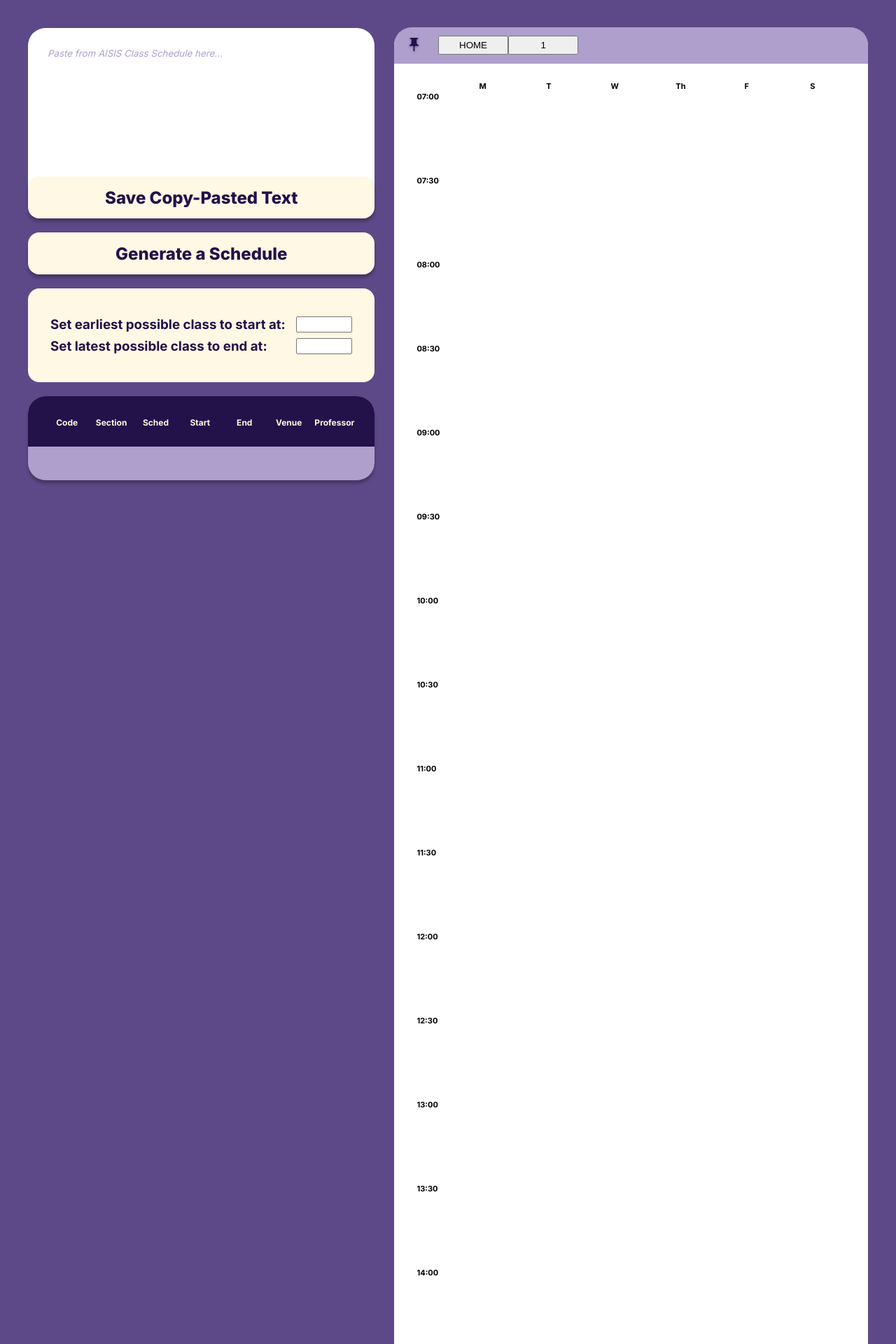
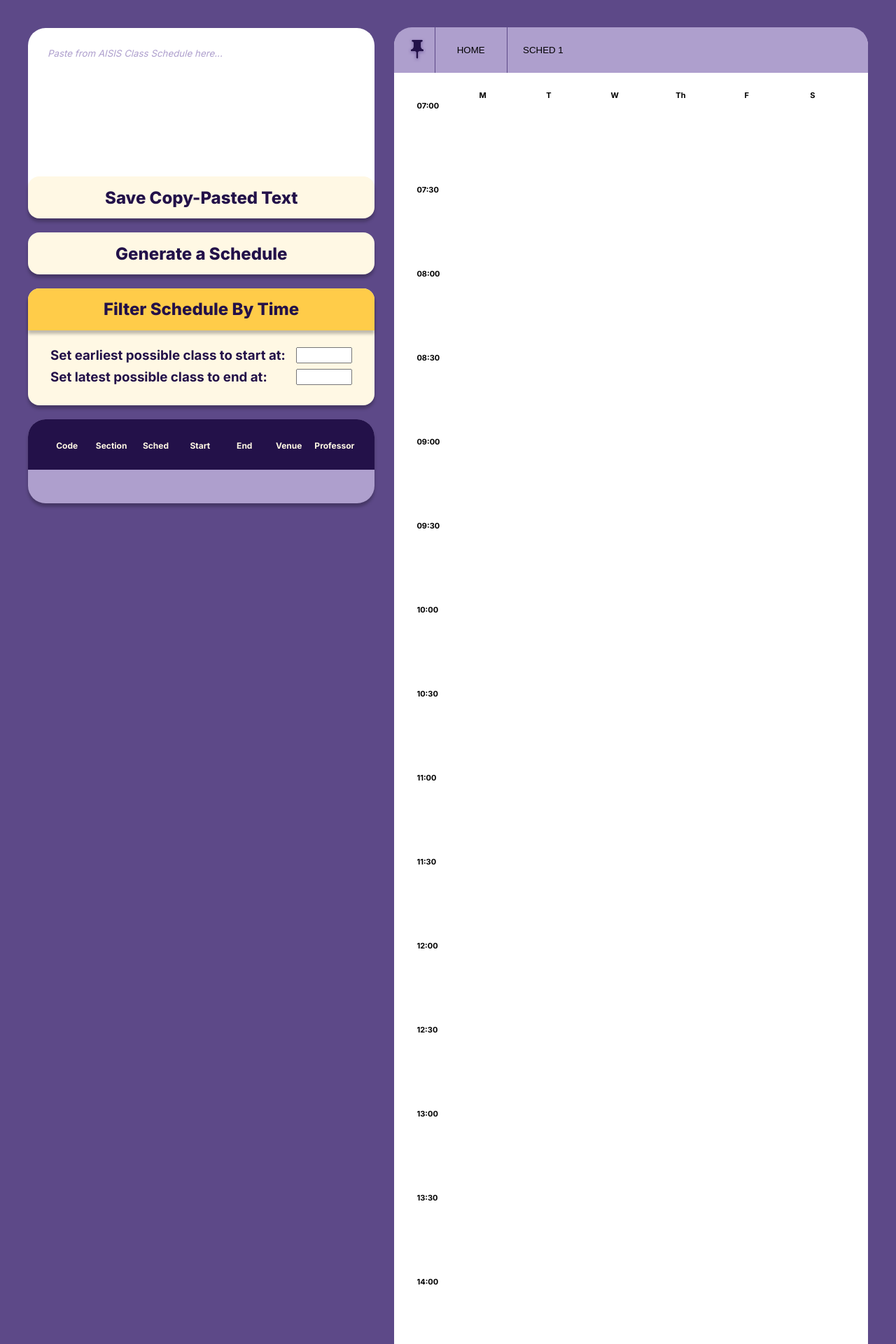
Before and after one commit to carmendolina/csci42, a Django app: page /index_card in a window 1280 px wide. Shown: the top 1920 px of the page at 70% size. Run offline with Django 3.2, Linux system fonts and the light colour scheme; data that the repository does not hold is empty; some libraries are stand-ins or nearby versions.

Commit message:
pretty css:)

```diff
--- a/enlistmentbuddy/enlistmentbuddy/static/css/home.css
+++ b/enlistmentbuddy/enlistmentbuddy/static/css/home.css
@@ -3,6 +3,7 @@
 :root {
     --cream: #FFF8E4;
     --midpurple1: #5D4988;
+    --lightpurple1: #CBBEE7;
     --midyellow: #FFCC49;
     --lightpurple: #AE9FCD;
     --darkpurple: #231149;
@@ -125,8 +126,23 @@ main {
 .filterbytime {
     color: var(--darkpurple);
     background-color: var(--cream);
-    padding: 2em;
+    padding: 2em 2em 1.3em;
     border-radius: 16px;
+    box-shadow: 0px 5px 4px rgba(0, 0, 0, 0.25);
+}
+
+.filterhead {
+    width: calc(100% + 2.67em) !important;
+    font-size: 24px;
+    font-weight: 800;
+    color: var(--darkpurple);
+    background-color: var(--midyellow);
+    margin: -1.34em -1.34em 24px;
+    border-radius: 16px 16px 0 0 !important;
+}
+
+.filterhead:hover {
+    cursor: default;
 }
 
 .filterrow {
@@ -312,13 +328,18 @@ td, th {
 .timetableHead {
     grid-column: span 7;
     display: grid;
-    grid-template-columns: 1fr 2fr 2fr 2fr 2fr 2fr 2fr;
+    grid-template-columns: auto 1fr 1fr 1fr 1fr 1fr 1fr;
     background-color: var(--lightpurple);
     border-radius: 25px 25px 0 0;
     margin: -3em -2rem 24px -2rem;
-    padding: 2%;
+    /* padding: 2%; */
     align-content: center;
     justify-content: center;
+    font-family: 'Inter', sans-serif;
+}
+
+.timetableHead * {
+    padding: 0.4em;
 }
 
 .timetableHead form button {
@@ -328,15 +349,35 @@ td, th {
     display: flex;
     align-items: center;
     align-content: center;
+    margin: 0 auto;
 }
 
-.timetableHead form button:hover {
+.timetableHead form button:hover, .timetableHead button:hover {
     cursor: pointer;
 }
 
-.timetableHead button img {
+.tablinks {
+    transition: ease-out 300ms;
+}
+
+.tablinks:hover {
+    background-color: var(--lightpurple1);
+    transition: ease-out 300ms;
+}
+
+.timetableHead button {
+    border-left: 1.5px solid var(--midpurple1);
+    /* border-right: 1px solid var(--midpurple1); */
+    border-top: none;
+    border-bottom: none;
+    border-right: none;
+    background: none;
+}
+
+.timetableHead form button img {
     width: 70%;
     height: 70%;
+    justify-self: right;
 }
 
 .day {
--- a/enlistmentbuddy/enlistmentbuddy/templates/index.html
+++ b/enlistmentbuddy/enlistmentbuddy/templates/index.html
@@ -43,6 +43,7 @@
                 <input type="hidden" id="returnunlock" name="returnunlock" value="">
                 <button class="btn ta_gen" type="submit" onClick="returnLockedList(); returnUnlockedList();" name="generate" value="Generate a Schedule">Generate a Schedule</button>
                 <div class="filterbytime">
+                    <div class="btn filterhead">Filter Schedule By Time</div>
                     <div class="filterrow">
                         <h3>Set earliest possible class to start at:</h3>
                         <input type="text" class="timefilter" value=" ">
@@ -87,8 +88,8 @@
                         <img src="../static/img/button-pin.svg">
                     </button>
                 </form>
-                <button name="showDynamicTab" onclick="displayGenerator()">HOME</button>
-                <button name="showTab" onclick="displayTab1()">1</button>
+                <button class="tablinks" name="showDynamicTab" onclick="displayGenerator()">HOME</button>
+                <button class="tablinks" name="showTab" onclick="displayTab1()">SCHED 1</button>
             </div>
             <!-- <div class="row timerow"> -->
             <div class="scheduleGrid">
```
